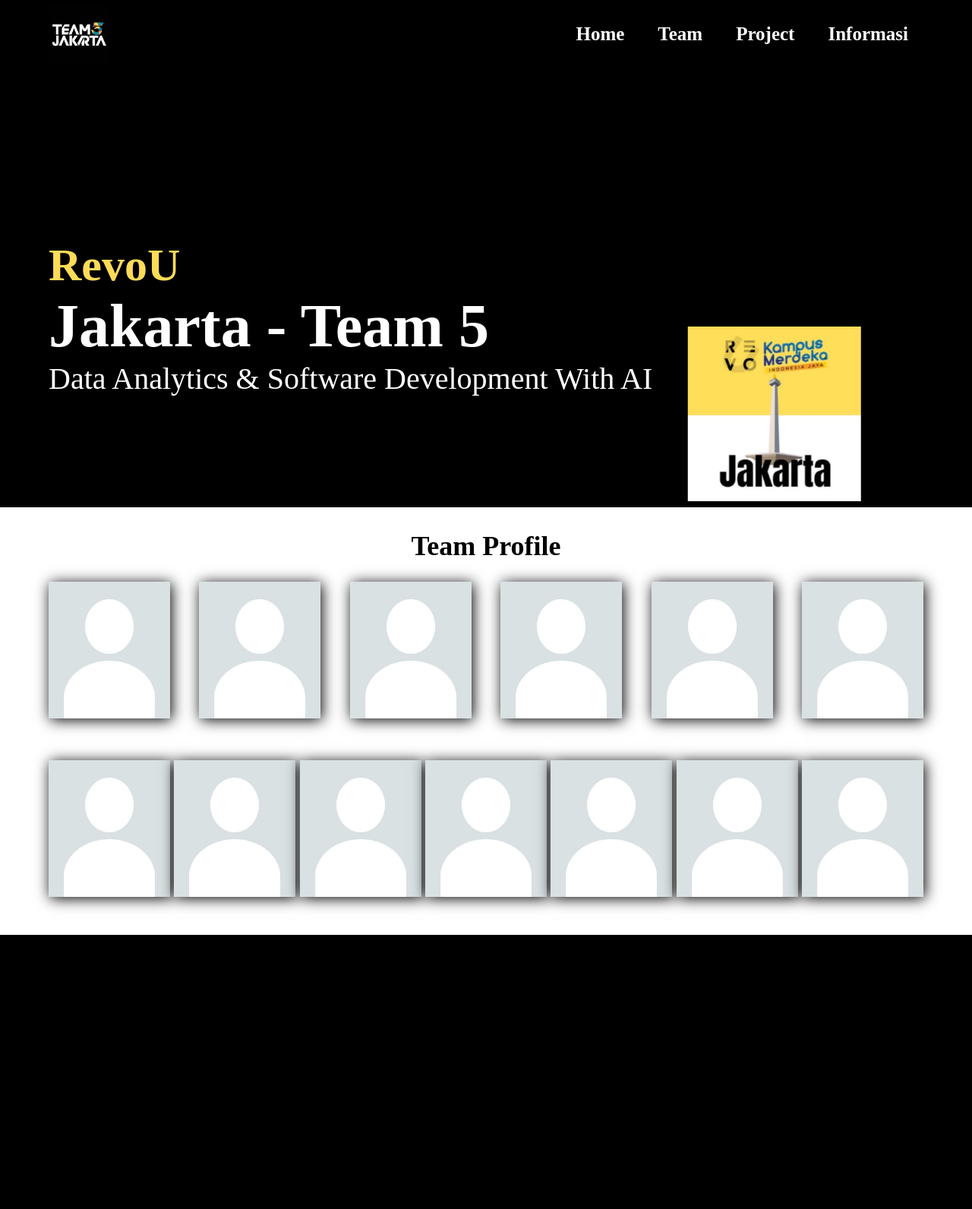
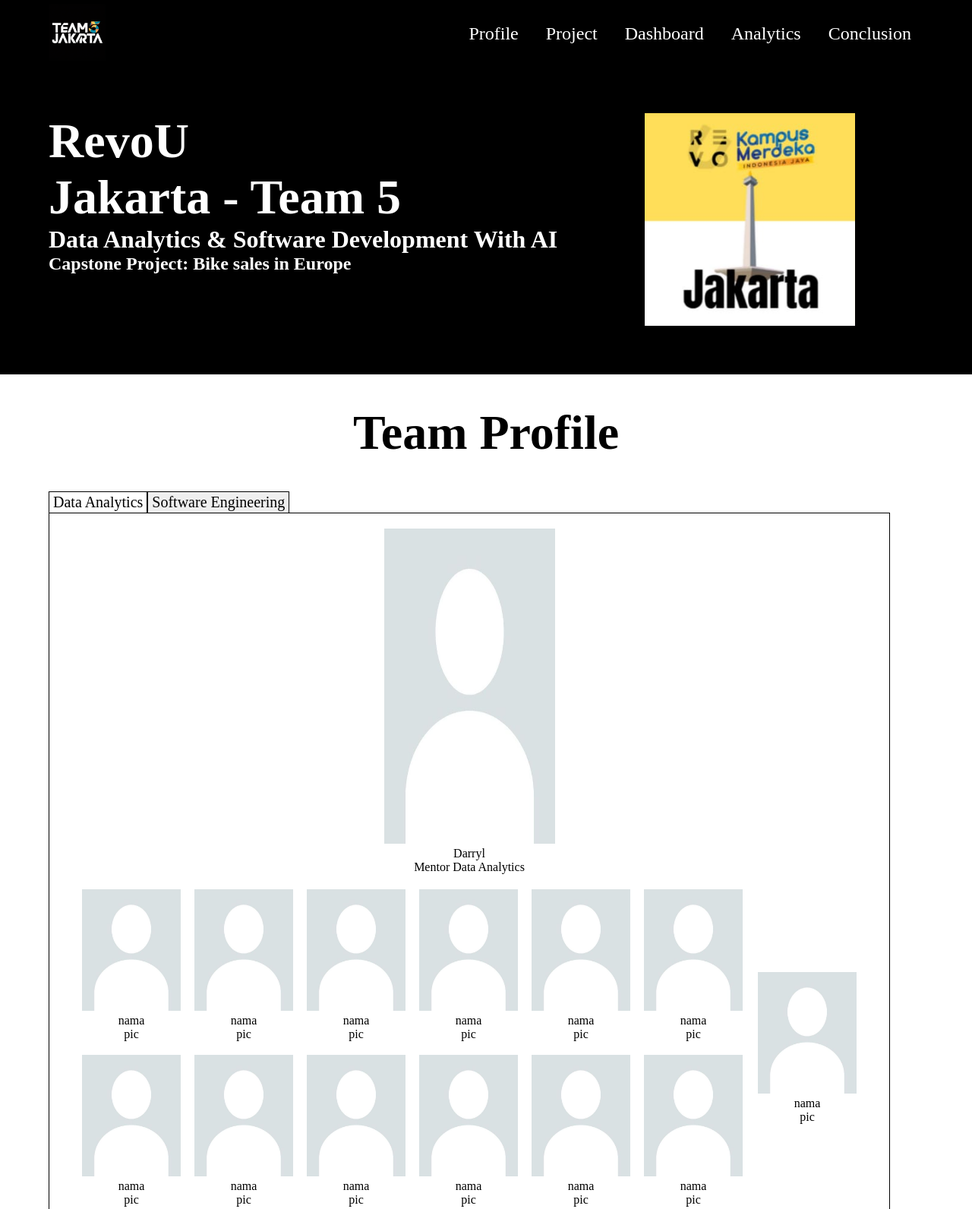
Before and after one commit to Kampus-Merdeka-Software-Engineering/km-feb24-jakarta-5, a plain HTML site: page index.html in a window 1280 px wide. Shown: the top 1592 px of the page at 76% size. Before the commit the page ends 1236 px from the top, so only its background shows below. Drawn offline with Linux system fonts and the light colour scheme.

Commit message:
Add files via upload

```diff
--- /dev/null
+++ b/assets/styles/style.css
@@ -0,0 +1,187 @@
+* {
+  font-family: "Times New Roman", Times, serif;
+  box-sizing: border-box;
+  margin: 0;
+  padding: 0;
+}
+
+body{
+  background-color: #fff;
+}
+
+a{
+  text-decoration: none;
+  color: #000;
+}
+
+a:hover{
+  text-decoration: underline;
+}
+
+header{
+  background-color: #000;
+  display: flex;
+  align-items: center;
+  justify-content: space-between;
+  flex-wrap: wrap;
+  padding: 5px 5vw;
+}
+
+header img{
+  height: 75px;
+}
+
+header img:hover{
+  cursor: pointer;
+}
+
+nav ul li{
+  display: inline-block;
+  list-style: none;
+  margin: 1em 1em;
+}
+
+nav ul li a{
+  font-size: 1.5em;
+  color: #fff;
+  text-decoration: none;
+  font-weight: 500;
+}
+
+.jumbotron{
+  padding: 60px 5vw;
+  background-color: #000;
+  color: #fff;
+  display: flex;
+  flex-wrap: wrap;
+  justify-content: space-between;
+  gap: 25px;
+}
+
+.jumbotron .title-text h1{
+  font-size: 4em;
+}
+
+.jumbotron .title-text h2{
+  font-size: 2em;
+}
+
+.jumbotron .title-text h3{
+  font-size: 1.5em;
+}
+
+.jumbotron .title-image{
+  margin: 0 auto;
+}
+
+.jumbotron .title-image img{
+  height: 280px;
+}
+
+.team-profiles{
+  padding: 40px 5vw;
+  text-align: center;
+}
+
+.team-profiles h2{
+  font-size: 4em;
+}
+
+.team-profiles .button-container{
+  text-align: left;
+  margin-top: 40px;
+}
+
+.team-profiles .button-container button{
+  display: inline-block;
+  font-size: 1.25em;
+  padding: 2px 5px;
+  border-top: 1px solid #000;
+  border-left: 1px solid #000;
+  border-right: 1px solid #000;
+  border-bottom: none;
+}
+
+.team-profiles .button-container #button-da{
+  background-color: #fff;
+}
+
+.team-profiles .button-container #button-se{
+  transform: translateX(-4px);
+}
+
+.team-profiles .button-container #button-se:hover{
+  transform: translateX(-4px);
+  background-color: #eeefff;
+  cursor: pointer;
+}
+
+.profile-container{
+  display: flex;
+  flex-wrap: wrap;
+  gap: 20px;
+  border: 1px #000 solid;
+  padding: 20px;
+  align-items: center;
+  justify-content: center;
+  margin-right: 2.75em;
+}
+
+.profile-container .member{
+  display: flex;
+  flex-wrap: wrap;
+  gap: 18px;
+  max-width: 870px;
+}
+
+.profile-container img{
+  object-fit: fill;
+}
+
+.mentor #mentor-image{
+  width: 225px;
+  height: 415px;
+}
+
+.member img{
+  width: 130px;
+  height: 160px;
+}
+
+.member-list{
+  margin: 0 auto;
+}
+
+.project{
+  padding-top: 30px;
+  padding-bottom: 60px;
+  display: flex;
+}
+
+.project .project-background-goal{
+  margin-left: 5vw;
+  display: flex;
+  flex-direction: column;
+  row-gap: 25px;
+}
+
+.project .project-background-goal h3{
+  font-size: 2em;
+}
+
+.project .project-background-goal p{
+  font-size: 1.5em;
+}
+
+.project .project-side-bg{
+  width: 125vw;
+  background-color: #000;
+}
+
+
+
+
+
+@media screen and (max-width: 800px){
+  /*  */
+}
--- a/index.html
+++ b/index.html
@@ -1,52 +1,177 @@
 <!DOCTYPE html>
 <html>
   <head>
-    <title>Team 5</title>
-    <link rel="stylesheet" type="text/css" href="src/css/style.css" />
+    <title>Team 5 Jakarta: Capstone Project - Bike sales in Europe</title>
+    <link rel="icon" href="Assets/images/logo-team-5.png">
+    <link rel="stylesheet" type="text/css" href="assets/styles/style.css">
+    <meta charset="utf-8">
+    <meta name="viewport" content="width=device-width, initial-scale=1">
   </head>
-
   <body>
-    <div id="header">
-      <div class="home">
+    <header>
+      <a href="#header">
+        <img src="assets/images/logo-team-5.png" alt="Team-5">
+      </a>
       <nav>
-          <img class="logo" src="src/img/logo.png" />
         <ul>
-            <li><a href="" class="active">Home</a></li>
-            <li><a href="" class="active">Team</a></li>
-            <li><a href="" class="active">Project</a></li>
-            <li><a href="" class="active">Informasi</a></li>
+          <li><a href="#profile">Profile</a></li>
+          <li><a href="#project">Project</a></li>
+          <li><a href="#dashboard">Dashboard</a></li>
+          <li><a href="#analytics">Analytics</a></li>
+          <li><a href="#conclusion">Conclusion</a></li>
         </ul>
       </nav>
-        <div class="textHeader">
-          <h2>RevoU</h2>
-          <h1>Jakarta - Team 5</h1>
-          <p>Data Analytics & Software Development With AI</p>
-          <img src="src/img/jakarta.jpeg" class="section" /><br /><br /><br />
+    </header>
+    <section class="jumbotron">
+      <div class="title-text">
+        <h1>
+          RevoU <br> Jakarta - Team 5
+        </h1>
+        <h2>
+          Data Analytics & Software Development With AI
+        </h2>
+        <h3>
+          Capstone Project: Bike sales in Europe
+        </h3>
+      </div>
+      <div class="title-image">
+        <img src="assets/images/image-section-jakarta.jpeg" alt="Section Jakarta">
+      </div>
+    </section>
+    <section class="team-profiles" id="profile">
+      <h2>Team Profile</h2>
+      <div class="button-container">
+        <button type="button" id="button-da">Data Analytics</button>
+        <button type="button" id="button-se">Software Engineering</button>
+      </div>
+      <div class="profile-container">
+        <div class="mentor">
+          <a href="#">
+            <img id="mentor-image" src="assets/images/member.jpg">
+            <br>
+            <span id="mentor-name">Darryl</span><br><span id="mentor-role">Mentor Data Analytics</span>
+          </a>
+        </div>
+        <div class="member">
+          <div class="member-list">
+            <img id="member-1-image" src="assets/images/member.jpg">
+            <br>
+            <span id="member-1-name">nama</span><br><span id="member-1-role">pic</span>
+          </div>
+          <div class="member-list">
+            <img id="member-2-image" src="assets/images/member.jpg">
+            <br>
+            <span id="member-2-name">nama</span><br><span id="member-2-role">pic</span>
+          </div>
+          <div class="member-list">
+            <img id="member-3-image" src="assets/images/member.jpg">
+            <br>
+            <span id="member-3-name">nama</span><br><span id="member-3-role">pic</span>
+          </div>
+          <div class="member-list">
+            <img id="member-4-image" src="assets/images/member.jpg">
+            <br>
+            <span id="member-4-name">nama</span><br><span id="member-4-role">pic</span>
+          </div>
+          <div class="member-list">
+            <img id="member-5-image" src="assets/images/member.jpg">
+            <br>
+            <span id="member-5-name">nama</span><br><span id="member-5-role">pic</span>
+          </div>
+          <div class="member-list">
+            <img id="member-6-image" src="assets/images/member.jpg">
+            <br>
+            <span id="member-6-name">nama</span><br><span id="member-6-role">pic</span>
+          </div class="member-list">
+          <div class="member-list">
+            <img id="member-7-image" src="assets/images/member.jpg">
+            <br>
+            <span id="member-7-name">nama</span><br><span id="member-7-role">pic</span>
+          </div>
+          <div class="member-list">
+            <img id="member-8-image" src="assets/images/member.jpg">
+            <br>
+            <span id="member-8-name">nama</span><br><span id="member-8-role">pic</span>
+          </div>
+          <div class="member-list">
+            <img id="member-9-image" src="assets/images/member.jpg">
+            <br>
+            <span id="member-9-name">nama</span><br><span id="member-9-role">pic</span>
+          </div>
+          <div class="member-list">
+            <img id="member-10-image" src="assets/images/member.jpg">
+            <br>
+            <span id="member-10-name">nama</span><br><span id="member-10-role">pic</span>
+          </div>
+          <div class="member-list">
+            <img id="member-11-image" src="assets/images/member.jpg">
+            <br>
+            <span id="member-11-name">nama</span><br><span id="member-11-role">pic</span>
+          </div>
+          <div class="member-list">
+            <img id="member-12-image" src="assets/images/member.jpg">
+            <br>
+            <span id="member-12-name">nama</span><br><span id="member-12-role">pic</span>
+          </div>
+        </div class="member-list">
+        <div class="member">
+          <div class="member-list">
+            <img id="member-13-image" src="assets/images/member.jpg">
+            <br>
+            <span id="member-13-name">nama</span><br><span id="member-13-role">pic</span>
           </div>
         </div>
       </div>
-    <div id="team">
-      <div class="teamProfile">
-        <h1>Team Profile</h1>
-        <br />
-        <div class="boxteam">
-          <img src="src/img/member.jpg" />
-          <img src="src/img/member.jpg" />
-          <img src="src/img/member.jpg" />
-          <img src="src/img/member.jpg" />
-          <img src="src/img/member.jpg" />
-          <img src="src/img/member.jpg" />
+    </section>
+    <section class="project" id="project">
+      <div class="project-background-goal">
+        <h3>Project background</h3>
+        <p>
+          The bicycle production industry in Europe is facing challenges, with a 5.26% decrease in
+          bicycle sales profits from 2015 to 2016. This fact is regrettable because from 2014 to 2015,
+          bicycle sales profits increased by 11.56%.
+        </p>
+        <h3>Project Goal</h3>
+        <p>
+          To increase the number of profits up to 5-11% in 1 year.
+        </p>
       </div>
-        <div class="boxteam">
-          <img src="src/img/member.jpg" />
-          <img src="src/img/member.jpg" />
-          <img src="src/img/member.jpg" />
-          <img src="src/img/member.jpg" />
-          <img src="src/img/member.jpg" />
-          <img src="src/img/member.jpg" />
-          <img src="src/img/member.jpg" />
+      <div class="project-side-bg"></div>
+    </section>
+    <section class="scope">
+      <div></div>
+      <div></div>
+      <div></div>
+    </section>
+    <section class="research-methodology">
+      <div class="research"></div>
+      <div class="methodology"></div>
+    </section>
+    <section class="data-gathering">
+      <div></div>
+      <div>
+        <div></div>
+        <div></div>
+        <div></div>
       </div>
+    </section>
+    <section class="visual-analysis">
+      <div class="dropdown"></div>
+      <div class="dashboard"></div>
+      <div class="insight-reccomendation">
+        <div class="insight"></div>
+        <div class="reccomendation"></div>
       </div>
-    </div>
+    </section>
+    <section class="statistical-analysis" id="analytics">
+      <div></div>
+    </section>
+    <section class="conclusion-overall-recomendations" id="conclusion">
+      <div class="conclusion"></div>
+      <div class="overall-reccomendation"></div>
+    </section>
+    <footer>
+      <div></div>
+    </footer>
   </body>
 </html>
```
Also changed, not shown: assets/images/image-section-jakarta.jpeg (added), assets/images/logo-team-5.png (added), assets/images/member.jpg (added). Lines whose indentation alone changed are shown as unchanged.
